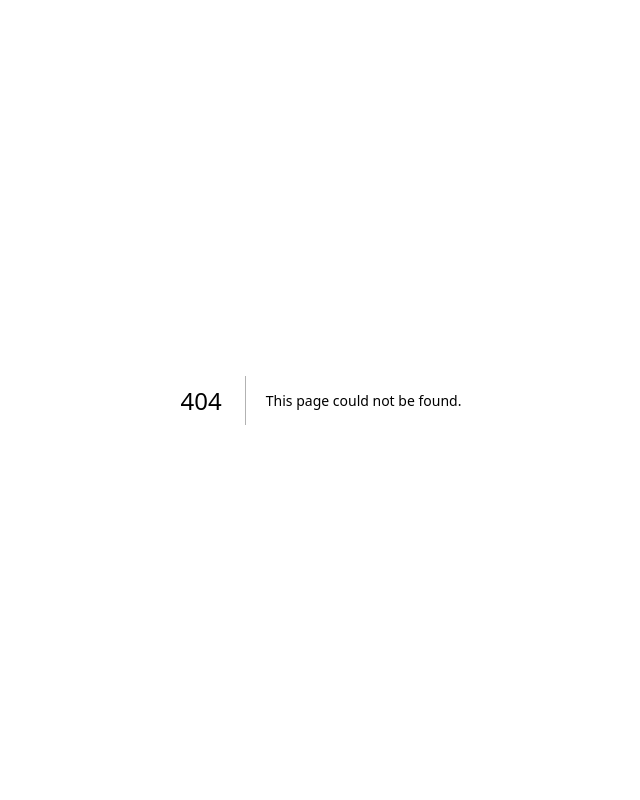
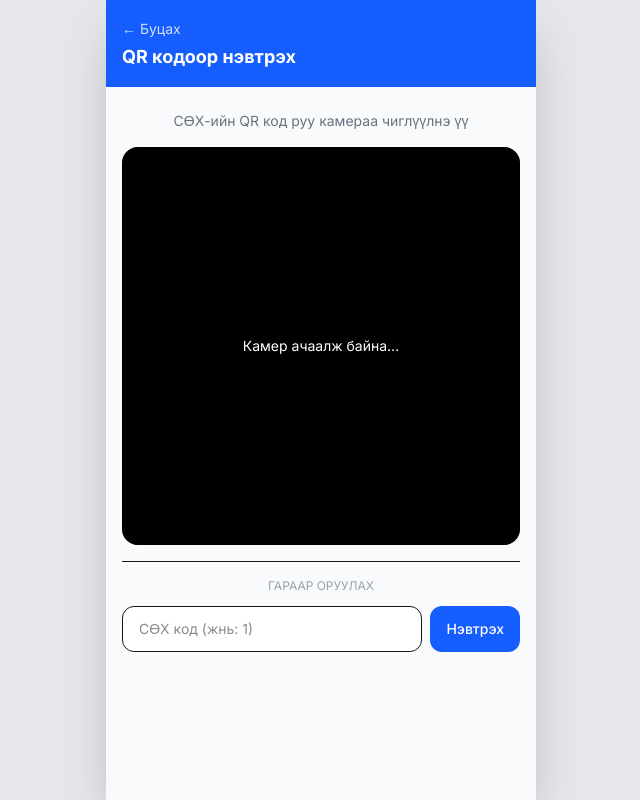
Before and after one commit to mendsaikhanch-stack/soh-ready, a Next.js app: page /qr-login in a window 1280 px wide. Before the commit this address had no page. Shown: the whole page, without its empty margins (319-959 px from the left). Built offline with nearby package versions, Linux system fonts and the light colour scheme; no server answers.

Commit message:
feat: QR кодоор нэвтрэх хуудас нэмэв — камер scan + гараар оруулах
Co-Authored-By: Claude Opus 4.6 (1M context) <noreply@anthropic.com>

```diff
--- a/app/(mobile)/login/page.tsx
+++ b/app/(mobile)/login/page.tsx
@@ -129,6 +129,18 @@ export default function LoginPage() {
           {loading ? 'Нэвтэрж байна...' : 'Нэвтрэх'}
         </button>
 
+        {/* QR кодоор нэвтрэх */}
+        <div className="mt-6 pt-6 border-t">
+          <p className="text-center text-xs text-gray-400 mb-3">ЭСВЭЛ</p>
+          <button
+            onClick={() => router.push('/qr-login')}
+            className="w-full flex items-center justify-center gap-2 border-2 border-dashed border-gray-300 py-3.5 rounded-xl text-sm font-medium text-gray-600 active:bg-gray-50 transition"
+          >
+            <span className="text-lg">📷</span>
+            QR кодоор нэвтрэх
+          </button>
+        </div>
+
         <p className="text-center text-sm text-gray-500 mt-4">
           Бүртгэлгүй юу?{' '}
           <button onClick={() => router.push('/register')} className="text-blue-600 font-medium">
--- /dev/null
+++ b/app/(mobile)/qr-login/page.tsx
@@ -0,0 +1,169 @@
+'use client';
+
+import { useState, useRef, useEffect } from 'react';
+import { useRouter } from 'next/navigation';
+
+export default function QRLoginPage() {
+  const router = useRouter();
+  const videoRef = useRef<HTMLVideoElement>(null);
+  const canvasRef = useRef<HTMLCanvasElement>(null);
+  const [error, setError] = useState('');
+  const [scanning, setScanning] = useState(false);
+  const [manualCode, setManualCode] = useState('');
+  const streamRef = useRef<MediaStream | null>(null);
+
+  useEffect(() => {
+    startCamera();
+    return () => stopCamera();
+  }, []);
+
+  const startCamera = async () => {
+    try {
+      const stream = await navigator.mediaDevices.getUserMedia({
+        video: { facingMode: 'environment' },
+      });
+      streamRef.current = stream;
+      if (videoRef.current) {
+        videoRef.current.srcObject = stream;
+        videoRef.current.play();
+        setScanning(true);
+        scanQR();
+      }
+    } catch {
+      setError('Камер ашиглах боломжгүй. Код гараар оруулна уу.');
+    }
+  };
+
+  const stopCamera = () => {
+    streamRef.current?.getTracks().forEach(t => t.stop());
+  };
+
+  const scanQR = () => {
+    const video = videoRef.current;
+    const canvas = canvasRef.current;
+    if (!video || !canvas) return;
+
+    const ctx = canvas.getContext('2d');
+    if (!ctx) return;
+
+    const check = () => {
+      if (video.readyState !== video.HAVE_ENOUGH_DATA) {
+        requestAnimationFrame(check);
+        return;
+      }
+      canvas.width = video.videoWidth;
+      canvas.height = video.videoHeight;
+      ctx.drawImage(video, 0, 0);
+
+      // BarcodeDetector API (Chrome/Edge/Safari)
+      if ('BarcodeDetector' in window) {
+        // @ts-ignore
+        const detector = new BarcodeDetector({ formats: ['qr_code'] });
+        detector.detect(canvas).then((barcodes: any[]) => {
+          if (barcodes.length > 0) {
+            handleQRResult(barcodes[0].rawValue);
+            return;
+          }
+          requestAnimationFrame(check);
+        }).catch(() => requestAnimationFrame(check));
+      } else {
+        // BarcodeDetector байхгүй бол manual input ашиглана
+        setError('QR scanner дэмжихгүй байна. Код гараар оруулна уу.');
+        setScanning(false);
+      }
+    };
+    requestAnimationFrame(check);
+  };
+
+  const handleQRResult = (value: string) => {
+    stopCamera();
+    setScanning(false);
+
+    // QR value: "sokh:123" эсвэл URL "/sokh/123" эсвэл зүгээр тоо
+    let sokhId = '';
+    if (value.startsWith('sokh:')) {
+      sokhId = value.split(':')[1];
+    } else if (value.includes('/sokh/')) {
+      sokhId = value.split('/sokh/')[1]?.split('/')[0] || '';
+    } else if (/^\d+$/.test(value.trim())) {
+      sokhId = value.trim();
+    }
+
+    if (sokhId) {
+      router.replace(`/sokh/${sokhId}`);
+    } else {
+      setError(`Буруу QR код: ${value}`);
+    }
+  };
+
+  const handleManualSubmit = () => {
+    const code = manualCode.trim();
+    if (!code) return;
+    handleQRResult(code);
+  };
+
+  return (
+    <div className="min-h-screen bg-gray-50">
+      <div className="bg-blue-600 text-white px-4 py-4">
+        <button onClick={() => { stopCamera(); router.back(); }} className="text-white/80 text-sm mb-1">
+          ← Буцах
+        </button>
+        <h1 className="text-lg font-bold">QR кодоор нэвтрэх</h1>
+      </div>
+
+      <div className="px-4 py-6">
+        <p className="text-sm text-gray-500 text-center mb-4">
+          СӨХ-ийн QR код руу камераа чиглүүлнэ үү
+        </p>
+
+        {/* Camera view */}
+        <div className="relative bg-black rounded-2xl overflow-hidden aspect-square mb-4">
+          <video
+            ref={videoRef}
+            className="w-full h-full object-cover"
+            playsInline
+            muted
+          />
+          <canvas ref={canvasRef} className="hidden" />
+          {scanning && (
+            <div className="absolute inset-0 flex items-center justify-center">
+              <div className="w-48 h-48 border-2 border-white/60 rounded-2xl" />
+            </div>
+          )}
+          {!scanning && !error && (
+            <div className="absolute inset-0 flex items-center justify-center bg-black/50">
+              <p className="text-white text-sm">Камер ачаалж байна...</p>
+            </div>
+          )}
+        </div>
+
+        {error && (
+          <div className="bg-yellow-50 border border-yellow-200 text-yellow-700 p-3 rounded-xl text-sm mb-4">
+            {error}
+          </div>
+        )}
+
+        {/* Гараар оруулах */}
+        <div className="mt-4 pt-4 border-t">
+          <p className="text-xs text-gray-400 text-center mb-3">ГАРААР ОРУУЛАХ</p>
+          <div className="flex gap-2">
+            <input
+              type="text"
+              value={manualCode}
+              onChange={e => setManualCode(e.target.value)}
+              onKeyDown={e => e.key === 'Enter' && handleManualSubmit()}
+              placeholder="СӨХ код (жнь: 1)"
+              className="flex-1 border rounded-xl px-4 py-3 text-sm bg-white"
+            />
+            <button
+              onClick={handleManualSubmit}
+              className="px-4 py-3 bg-blue-600 text-white rounded-xl text-sm font-medium"
+            >
+              Нэвтрэх
+            </button>
+          </div>
+        </div>
+      </div>
+    </div>
+  );
+}
```
